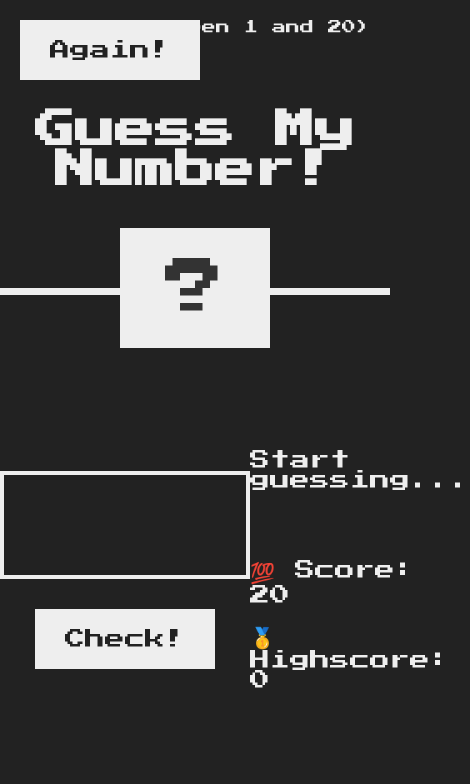
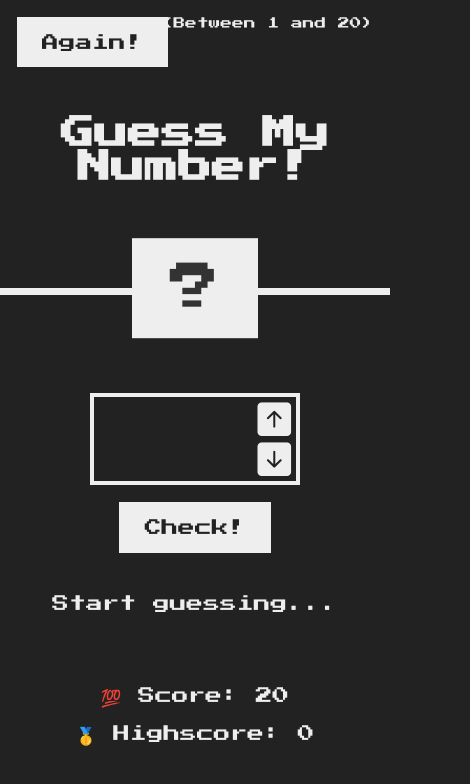
Before and after one commit to SadeghRastgoo/Guess-My-Number, a plain HTML site: page index.html in a window 390 px wide. Both pictures are taken after a click on the button "Again!". Shown: the whole page, 470 px wide, since content can reach past the window. Drawn offline with nearby package versions, Linux system fonts and the light colour scheme.

Commit message:
Add New Functionalities

```diff
--- a/index.html
+++ b/index.html
@@ -4,6 +4,10 @@
     <meta charset="UTF-8" />
     <meta name="viewport" content="width=device-width, initial-scale=1.0" />
     <meta http-equiv="X-UA-Compatible" content="ie=edge" />
+    <link
+      rel="stylesheet"
+      href="https://cdn.jsdelivr.net/npm/bootstrap-icons@1.7.2/font/bootstrap-icons.css"
+    />
     <link rel="stylesheet" href="style.css" />
     <title>Guess My Number!</title>
   </head>
@@ -16,11 +20,17 @@
     </header>
     <main>
       <section class="left">
-        <input type="number" class="guess" />
-        <button class="btn check"">Check!</button>
+        <div class="inp-container">
+          <input type="number" min="0" max="20" class="guess" />
+
+          <i class="bi bi1 bi-arrow-up-square-fill"></i>
+          <i class="bi bi2 bi-arrow-down-square-fill"></i>
+        </div>
+
+        <button class="btn check">Check!</button>
       </section>
       <section class="right">
-        <p class="message">Start guessing...</p>
+        <p class="message" data-test="1s">Start guessing...</p>
         <p class="label-score">💯 Score: <span class="score">20</span></p>
         <p class="label-highscore">
           🥇 Highscore: <span class="highscore">0</span>
--- a/script.js
+++ b/script.js
@@ -1,63 +1,67 @@
 'use strict';
 
-let secretNumber = Math.trunc(Math.random() * 20) + 1;
-let score = 20,
-  highscore = 0;
+const checkBtn = document.querySelector('.btn.check');
+const numberInp = document.querySelector('input.guess');
+const scorePlaceholder = document.querySelector('.score');
+const numberBox = document.querySelector('.number');
+const messageEl = document.querySelector('.message');
+const hightScoreEl = document.querySelector('.highscore');
+const bodyEl = document.querySelector('body');
+const upKey = document.querySelector('.bi1');
+const downKey = document.querySelector('.bi2');
 
-// Queries
-const checkQuery = document.querySelector('.check');
-const againQuery = document.querySelector('.again');
-const guessQuery = document.querySelector('.guess');
-const messageQuery = document.querySelector('.message');
-const numberQuery = document.querySelector('.number');
-const bodyQuery = document.querySelector('body');
-const highscoreQuery = document.querySelector('.highscore');
-const scoreQuery = document.querySelector('.score');
+let number = Math.trunc(Math.random() * 20) + 1;
+let score = 20;
+let highScore = 0;
 
-// Functions
-
-const displayMessage = function (message) {
-  return (messageQuery.textContent = message);
+const notCorrectState = function (messagePlaceholder) {
+  messageEl.textContent = messagePlaceholder;
+  score > 0 ? score-- : score;
 };
 
-checkQuery.addEventListener('click', function () {
-  const guess = Number(guessQuery.value);
+checkBtn.addEventListener('click', function () {
+  const guess = Number(numberInp.value);
 
   if (!guess) {
-    displayMessage('⛔ No Number!');
-  } else if (guess === secretNumber) {
-    displayMessage('🎉 Correct Number!');
-
-    numberQuery.textContent = secretNumber;
-    bodyQuery.style.backgroundColor = '#60b347';
-    numberQuery.style.width = '30rem';
-    checkQuery.style.visibility = 'hidden';
-
-    if (score > highscore) {
-      highscore = score;
-      highscoreQuery.textContent = highscore;
+    messageEl.textContent = '⛔ No Number!';
+  } else if (score <= 1) {
+    notCorrectState('💥 You Lost the game!');
+    scorePlaceholder.textContent = score;
+  } else if (guess === number) {
+    messageEl.textContent = '🎉 Correct Number!';
+    numberBox.textContent = number;
+    bodyEl.style.backgroundColor = '#60b347';
+    checkBtn.style.display = 'none';
+    document.querySelector('.number').style.width = '35rem';
+    if (score > highScore) {
+      highScore = score;
+      hightScoreEl.textContent = highScore;
     }
-  } else if (guess !== secretNumber) {
-    score--;
-    displayMessage(guess > secretNumber ? '📈 Too high' : '📉 Too low');
-  }
-
-  if (score < 1) {
-    displayMessage('😔 You lost the game');
-    scoreQuery.textContent = 'XX';
-  } else {
-    scoreQuery.textContent = score;
+  } else if (guess !== number) {
+    guess < number
+      ? notCorrectState('📉 Too Low!')
+      : notCorrectState('📈 Too High!');
+    scorePlaceholder.textContent = score;
   }
 });
 
-againQuery.addEventListener('click', function () {
-  secretNumber = secretNumber;
+const reset = function () {
+  number = Math.trunc(Math.random() * 20) + 1;
   score = 20;
-  bodyQuery.style.background = '#222';
-  checkQuery.style.visibility = 'visible';
-  displayMessage('Start guessing...');
-  numberQuery.textContent = '?';
-  numberQuery.style.width = '15rem';
-  guessQuery.value = '';
-  scoreQuery.textContent = score;
+  messageEl.textContent = 'Start guessing...';
+  scorePlaceholder.textContent = score;
+  numberBox.textContent = '?';
+  numberInp.value = '';
+  bodyEl.removeAttribute('style');
+  checkBtn.removeAttribute('style');
+  numberBox.removeAttribute('style');
+};
+
+document.querySelector('.btn.again').addEventListener('click', reset);
+
+upKey.addEventListener('click', function () {
+  numberInp.value = Number(numberInp.value) + 1;
 });
+downKey.addEventListener('click', function () {
+  numberInp.value = Number(numberInp.value) - 1;
+});
--- a/style.css
+++ b/style.css
@@ -16,6 +16,7 @@ body {
   color: #eee;
   background-color: #222;
   /* background-color: #60b347; */
+  transition: background-color 1s;
 }
 
 /* LAYOUT */
@@ -32,7 +33,20 @@ main {
   align-items: center;
   justify-content: space-around;
 }
-
+@media screen and (max-width: 600px) {
+  html {
+    font-size: 52.5%;
+  }
+  main {
+    flex-direction: column;
+    align-items: center;
+    justify-content: center;
+    gap: 5rem;
+  }
+  .right {
+    text-align: center;
+  }
+}
 .left {
   width: 52rem;
   display: flex;
@@ -67,6 +81,12 @@ h1 {
   bottom: 0;
   left: 50%;
   transform: translate(-50%, 50%);
+  transition: width 1s;
+}
+input.guess::-webkit-outer-spin-button,
+input.guess::-webkit-inner-spin-button {
+  -webkit-appearance: none;
+  margin: 0;
 }
 
 .between {
@@ -84,17 +104,44 @@ h1 {
 
 .guess {
   background: none;
-  border: 4px solid #eee;
+  border: none;
   font-family: inherit;
   color: inherit;
   font-size: 5rem;
   padding: 2.5rem;
-  width: 25rem;
   text-align: center;
   display: block;
   margin-bottom: 3rem;
+  outline: none;
+  height: 100%;
+  margin-bottom: 0;
 }
-
+.inp-container {
+  position: relative;
+  width: 25rem;
+  display: flex;
+  border: 4px solid #eee;
+  margin-bottom: 2rem;
+}
+.bi {
+  position: absolute;
+  right: 0;
+  font-size: 4rem;
+  cursor: pointer;
+  transition: 0.5s;
+}
+.bi:hover {
+  transform: scale(1.25);
+  color: rgb(207, 207, 207);
+}
+.bi1 {
+  top: 0;
+  padding: 0 5px;
+}
+.bi2 {
+  bottom: 0;
+  padding: 0 5px 5px;
+}
 .btn {
   border: none;
   background-color: #eee;
```
